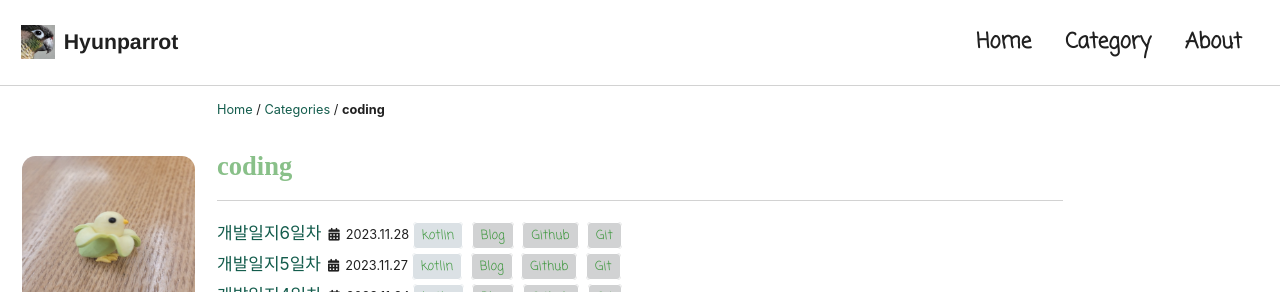
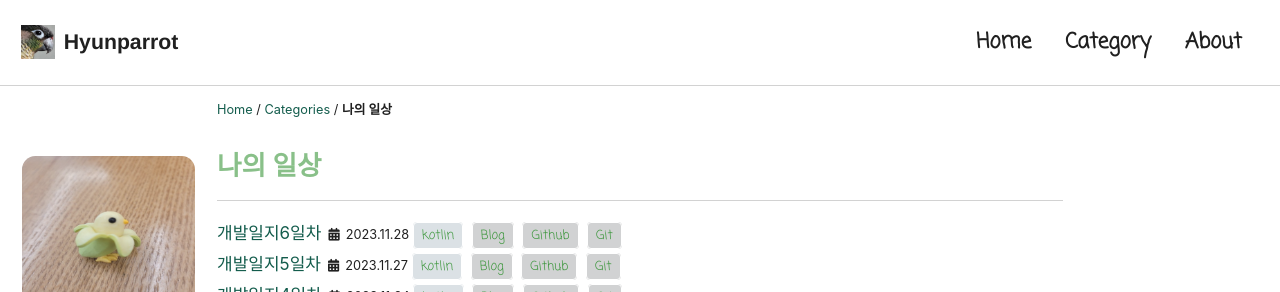
Before and after one commit to hyunparrot/hyunparrot.github.io, a Jekyll site: the page built from _pages/categories/category-daily.md, in a window 1280 px wide and 900 px high. Shown: the top 292 px of the window. Built offline with Jekyll 4.4.1, drawn with Linux system fonts in a browser that asks for light colours; cached includes are drawn as plain includes; nearby versions of some CDN libraries; some web fonts are replaced.

Commit message:
Update category-daily.md

```diff
--- a/_pages/categories/category-daily.md
+++ b/_pages/categories/category-daily.md
@@ -1,7 +1,7 @@
 ---
-title: "coding"
+title: "나의 일상"
 layout: archive
-permalink: categories/kotlin
+permalink: categories/daily
 author_profile: true
 sidebar_main: true
 ---
```
